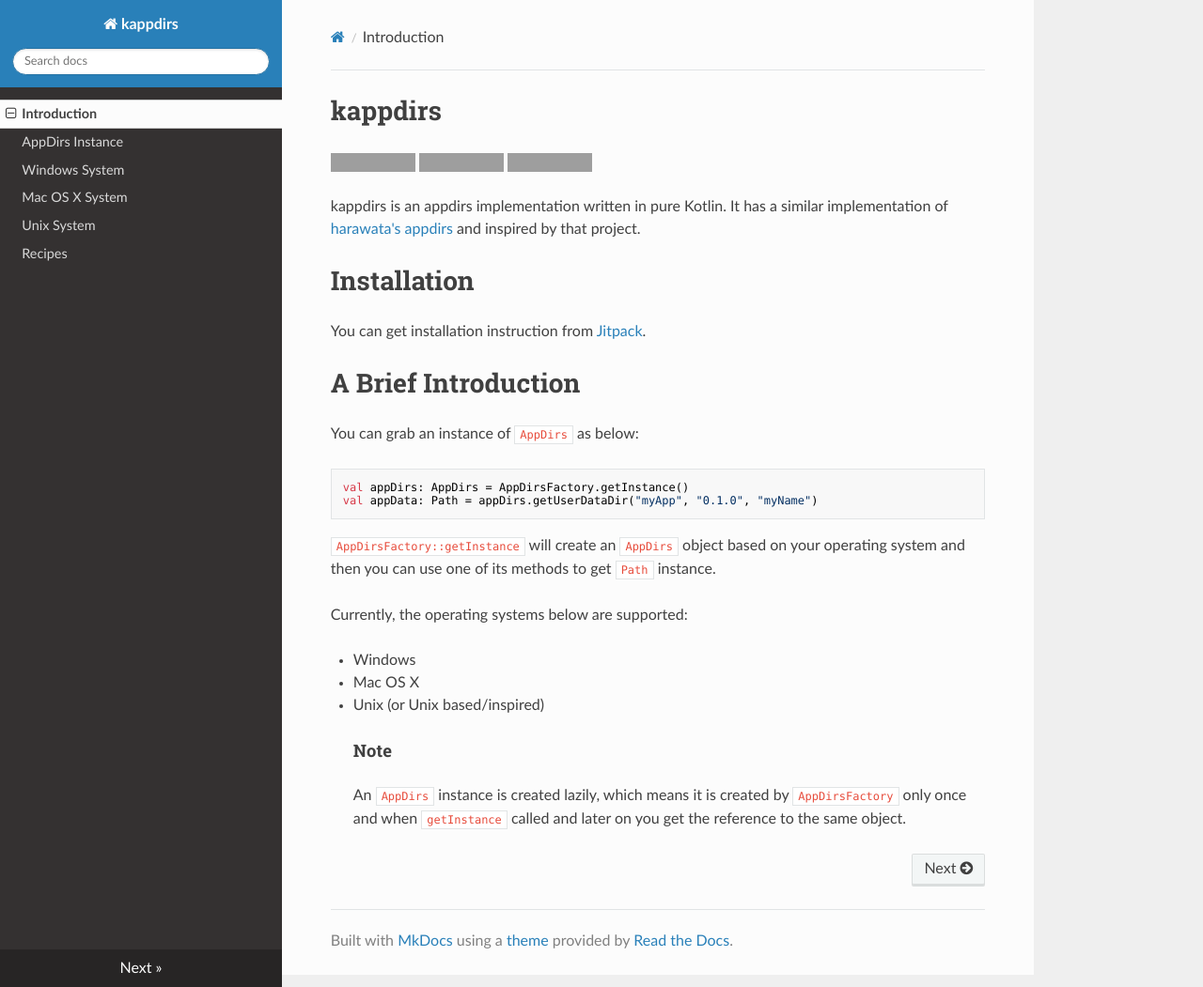
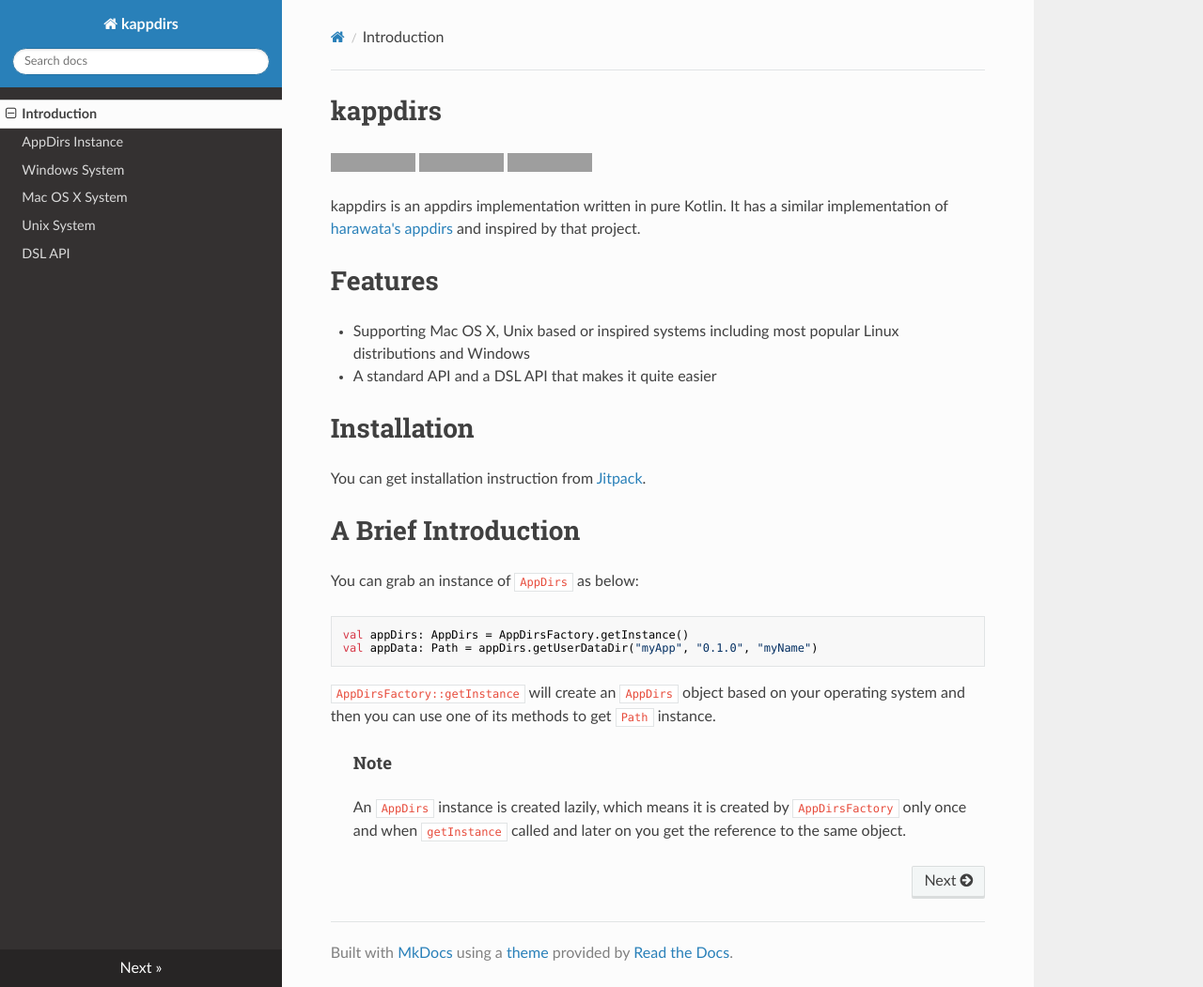
Before and after one commit to erayerdin/kappdirs, an MkDocs documentation site: the page built from docs/index.md, in a window 1280 px wide and 1051 px high. Shown: the whole window at 94% size. Built offline with MkDocs 1.6.1, drawn with Linux system fonts in a browser that asks for light colours; nearby versions of some CDN libraries; grey boxes are pictures that could not be loaded.

Commit message:
updated documentation

```diff
--- a/docs/index.md
+++ b/docs/index.md
@@ -5,10 +5,17 @@
 [![Telegram](https://img.shields.io/badge/telegram-%40erayerdin-%2332afed.svg?style=flat-square&logo=telegram&logoColor=white)](https://t.me/erayerdin)
 
 [jitpack_url]: https://jitpack.io/#erayerdin/kappdirs
+[haratawa_appdirs]: https://github.com/harawata/appdirs
 
 kappdirs is an appdirs implementation written in pure Kotlin. It has a similar
-implementation of [harawata's appdirs](https://github.com/harawata/appdirs)
+implementation of [harawata's appdirs][haratawa_appdirs]
 and inspired by that project.
+
+# Features
+
+ - Supporting Mac OS X, Unix based or inspired systems including most popular
+ Linux distributions and Windows
+ - A standard API and a DSL API that makes it quite easier
 
 # Installation
 
@@ -27,12 +34,6 @@ val appData: Path = appDirs.getUserDataDir("myApp", "0.1.0", "myName")
 operating system and then you can use one of its methods to get `Path`
 instance.
 
-Currently, the operating systems below are supported:
-
- - Windows
- - Mac OS X
- - Unix (or Unix based/inspired)
-
  > <h4>Note</h4>
  >
  > An `AppDirs` instance is created lazily, which means it is created by
--- a/mkdocs.yml
+++ b/mkdocs.yml
@@ -9,4 +9,4 @@ nav:
   - Windows System: windows-system.md
   - Mac OS X System: osx-system.md
   - Unix System: unix-system.md
-  - Recipes: recipes.md
+  - DSL API: dsl-api.md
```
Also changed, not shown: docs/dsl-api.md (added).
